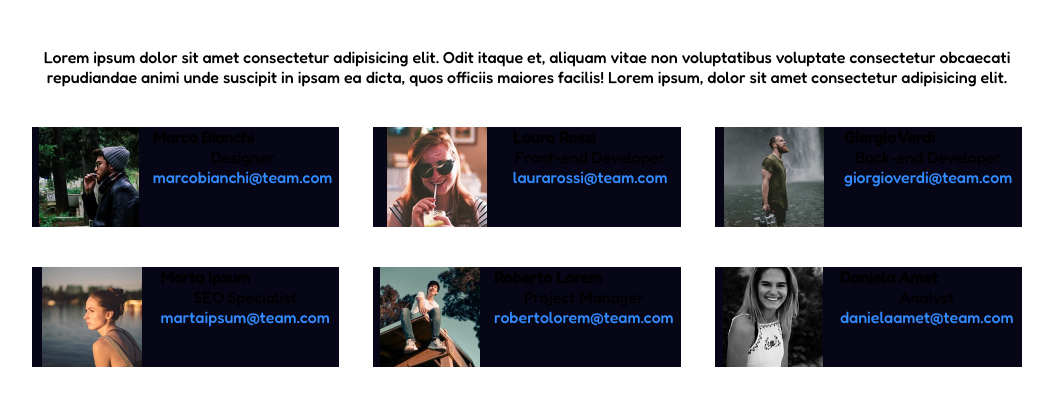
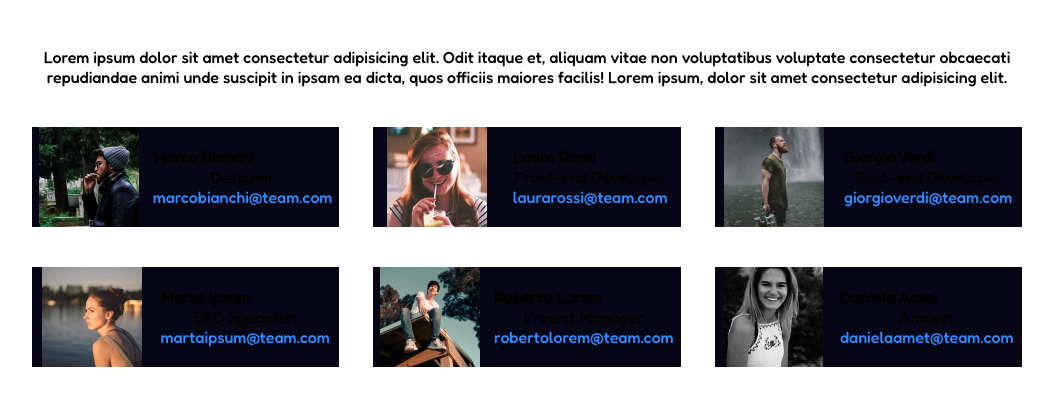
Before and after one commit to yasmindeoliveira/html-css-flex-cards, a plain HTML site: page index.html in a window 1280 px wide. Shown: the part 62-468 px from the top of the page, without its empty margins (113-1166 px from the left). Drawn offline with Linux system fonts and the light colour scheme.

Commit message:
cambiamenti alle classi

```diff
--- a/index.html
+++ b/index.html
@@ -22,9 +22,9 @@
                 Lorem ipsum dolor sit amet consectetur adipisicing elit. Odit itaque et, aliquam vitae non voluptatibus voluptate consectetur obcaecati repudiandae animi unde suscipit in ipsam ea dicta, quos officiis maiores facilis! Lorem ipsum, dolor sit amet consectetur adipisicing elit.
             </p>
 
-            <div class="flex">
+            <div class="flex-container">
 
-                <div class="flex-item flex">
+                <div class="flex-item flex-container">
 
                     <img src="./assets/male1.png" alt="Marco Bianchi">
 
@@ -35,7 +35,7 @@
                     </div>
 
                 </div>
-                <div class="flex-item flex">
+                <div class="flex-item flex-container">
 
                     <img src="./assets/female1.png" alt="Laura Rossi">
                     <div>
@@ -45,7 +45,7 @@
                     </div>
 
                 </div>
-                <div class="flex-item flex">
+                <div class="flex-item flex-container">
 
                     <img src="./assets/male2.png" alt="Giorgio Verdi">
                     <div>
@@ -55,7 +55,7 @@
                     </div>
 
                 </div>
-                <div class="flex-item flex">
+                <div class="flex-item flex-container">
 
                     <img src="./assets/female2.png" alt="Marta Ipsum">
                     <div>
@@ -65,7 +65,7 @@
                     </div>
 
                 </div>
-                <div class="flex-item flex">
+                <div class="flex-item flex-container">
 
                     <img src="./assets/male3.png" alt="Roberto Lorem">
                     <div>
@@ -75,7 +75,7 @@
                     </div>
 
                 </div>
-                <div class="flex-item flex">
+                <div class="flex-item flex-container">
 
                     <img src="./assets/female3.png" alt="Daniela Amet">
                     <div>
--- a/style.css
+++ b/style.css
@@ -22,10 +22,11 @@
     text-align: center;
 }
 
-.flex {
+.flex-container {
     display: flex;
     flex-wrap: wrap;
     justify-content: space-around;
+    align-items: center;
 }
 
 .flex-item {
```
